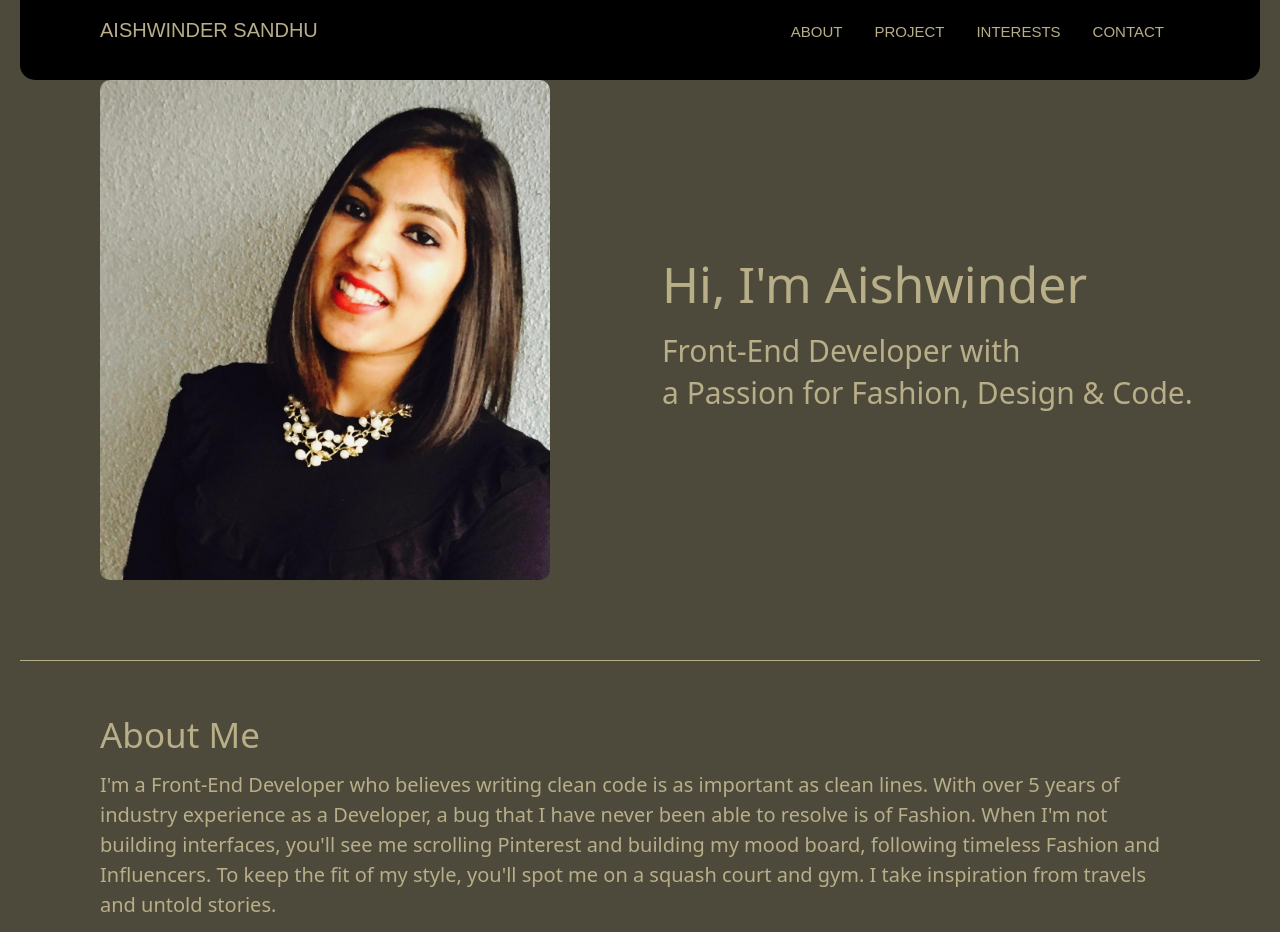
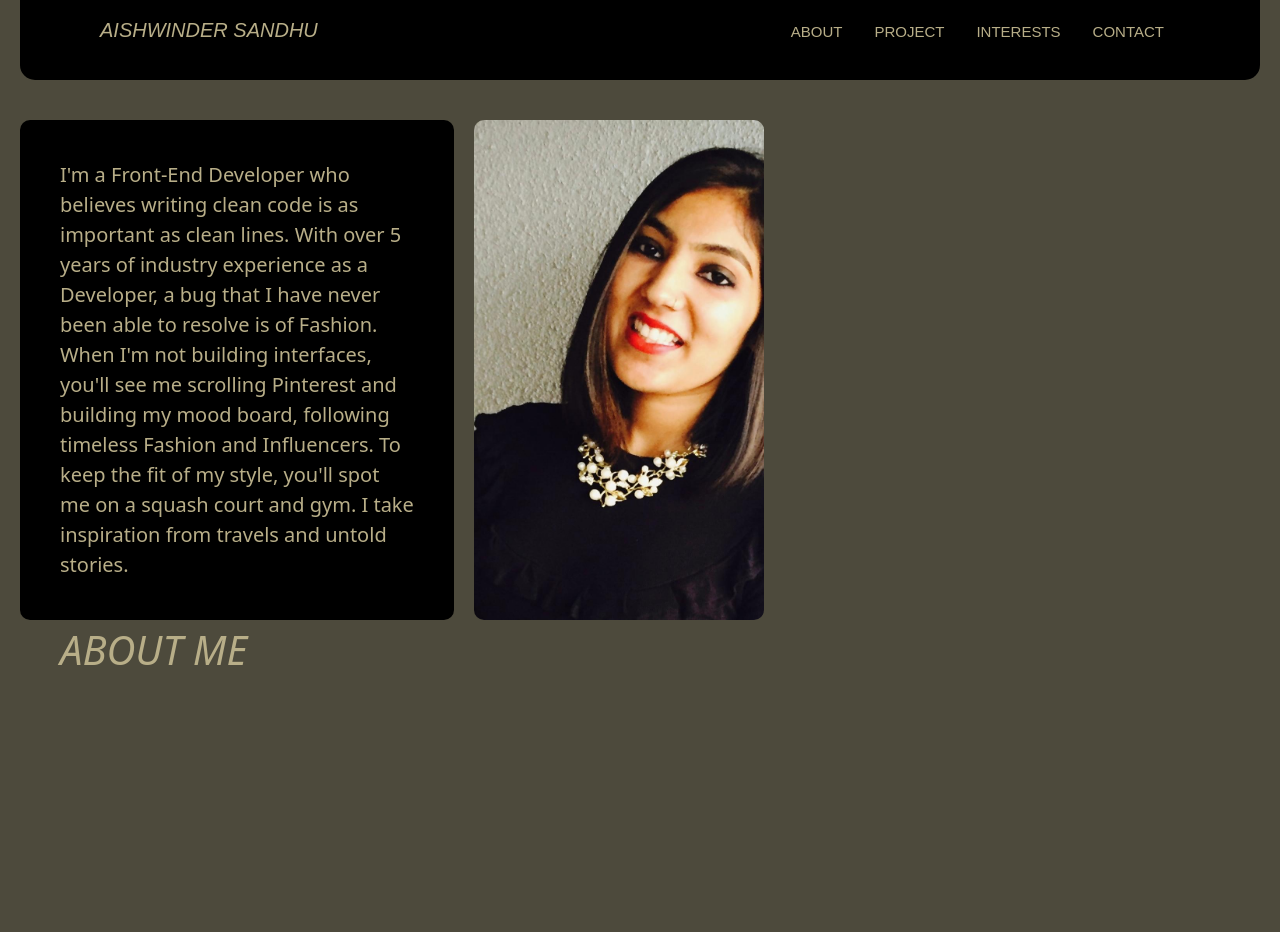
Before and after one commit to aishwindersandhu/portfolio, a React (Vite) app: page / in a window 1280 px wide. Shown: the part 40-972 px from the top of the page. Built offline with nearby package versions, Linux system fonts and the light colour scheme; the HTML template or start-up script is replaced by a standard one.

Commit message:
Portfolio layout implemented using TailwindCSS

```diff
--- a/package.json
+++ b/package.json
@@ -16,7 +16,7 @@
     "@vitejs/plugin-react": "^4.6.0",
     "autoprefixer": "^10.4.0",
     "postcss": "^8.4.0",
-    "tailwindcss": "^3.3.0",
+    "tailwindcss": "^3.4.17",
     "vite": "^4.0.0"
   }
 }
--- a/src/App.tsx
+++ b/src/App.tsx
@@ -1,7 +1,6 @@
 import React from 'react';
-import Hero from './components/Hero';
 import { Header } from './components/Header';
-import { About } from './components/About';
+import { LayoutComponent } from './components/Layout';
 import '../src/index.css'
 
 export default function App() {
@@ -9,13 +8,18 @@ export default function App() {
     <div className="font-sans">
       <div className="body-div">
         <Header></Header>
-        <About></About>
+        <div className="flex flex-row mt-10" style={{ height: '1000px' }}>
+          {/* multiple grid layout */}
+          <LayoutComponent
+          ></LayoutComponent>
+           {/* Experience side section */}
+          <div className="w-2/5">
+          </div>
+
+          <div>
+          </div>
+        </div>
       </div>
-      {/* <Hero />
-      <About />
-      <Portfolio />
-      <Interests />
-      <Contact /> */}
     </div>
   );
 }
--- a/src/components/About.tsx
+++ b/src/components/About.tsx
@@ -1,89 +1,15 @@
 import React from 'react';
-import profileImage from '../assets/images/portfolioImage.jpeg';
 import '../styles/about.css';
 
 export const About = () => {
-  {/* Intro Section */ }
-  const styles = {
-    header2: {
-      fontSize: '50px',
-      marginBottom: '0.5rem'
-    },
-    header3: {
-      fontSize: '35px',
-      marginBottom: '0.5rem'
-    },
-    aboutSection: { fontSize: '30px', lineHeight: '1.4' },
-    buttonStyle: {
-      marginTop: "1rem",
-      padding: "0.5rem 1.5rem",
-      backgroundColor: " rgb(17, 17, 17)",
-      color: '#b8ae88',
-      cursor: "pointer",
-      border: "1px solid #b8ae88",
-    },
-    aboutHeader: {
-      marginLeft: '5rem',
-      color: '#b8ae88',
-    },
-    aboutDescription: {
-      color: '#b8ae88',
-      fontSize: '20px',
-      paddingRight: '5rem'
-    },
-    interests: {
-      display: 'flex'
-    },
-    interestsDesc: {
-      width: '320px',
-      height: '300px',
-      border: '1px solid #b8ae88',
-      marginRight: '10rem'
-    }
-  }
   return (
     <React.Fragment>
-      <section className ="about-section">
-        <div className="about-grid">
-          <div className="about-image-wrapper">
-            <img
-              src={profileImage}
-              alt="Aishwinder_Sandhu"
-              className="image-style"
-            />
-          </div>
-            <div className="about-text">
-          <h2 style={styles.header2}>Hi, I'm Aishwinder</h2>
-          <p style={styles.aboutSection}>
-            Front-End Developer with <br /> a Passion for Fashion, Design & Code.
-          </p>
-          {/* <button style={styles.buttonStyle}>
-            View Work Link Github
-          </button> */}
-        </div>
-        </div>
-
-      </section>
-      <section >
-        <div style={styles.aboutHeader}>
-          <h3 style={styles.header3}>About Me</h3>
-          <p style={styles.aboutDescription}>
-            I'm a Front-End Developer who believes writing clean code is as important as clean lines.
-            With over 5 years of industry experience as a Developer, a bug that I have never been able to resolve is of Fashion.
-            When I'm not building interfaces, you'll see me scrolling Pinterest and building my mood board, following timeless Fashion and Influencers.
-            To keep the fit of my style, you'll spot me on a squash court and gym. I take inspiration from travels and untold stories.
-          </p>
-        </div>
-      </section>
-      <section >
-        <div style={styles.aboutHeader}>
-          <h3 style={styles.header3}>Interests</h3>
-          <div style={styles.interests}>
-            <div style={styles.interestsDesc}></div>
-            <div style={styles.interestsDesc}></div>
-            <div style={styles.interestsDesc}></div>
-          </div>
-        </div>
+      <section className="bg-black h-full about-section p-10">
+        <div> I'm a Front-End Developer who believes writing clean code is as important as clean lines.
+          With over 5 years of industry experience as a Developer, a bug that I have never been able to resolve is of Fashion.
+          When I'm not building interfaces, you'll see me scrolling Pinterest and building my mood board, following timeless Fashion and Influencers.
+          To keep the fit of my style, you'll spot me on a squash court and gym. I take inspiration from travels and untold stories.</div>
+        <div className="mt-10 about-me-header">ABOUT ME</div>
       </section>
     </React.Fragment>
   )
--- /dev/null
+++ b/src/components/Layout.tsx
@@ -0,0 +1,16 @@
+import react from "react";
+import { About } from "./About";
+import { ProfileImage } from "./ProfileImage";
+
+export const LayoutComponent  = () =>{
+  return (
+    <react.Fragment>
+       <div className="w-3/5 h-1/2 flex flex-row">
+            <div className="w-3/5">
+              <About></About>
+            </div>
+            <div className="w-2/5 ml-5"><ProfileImage></ProfileImage></div>
+          </div>
+    </react.Fragment>
+  )
+}
--- /dev/null
+++ b/src/components/ProfileImage.tsx
@@ -0,0 +1,12 @@
+import react from "react";
+import profileImage from '../assets/images/portfolioImage.jpeg';
+
+export const ProfileImage = () => {
+  return (
+    <img
+      src={profileImage}
+      alt="Aishwinder_Sandhu"
+      className="image-style h-full"
+    />
+  )
+}
--- a/src/styles/about.css
+++ b/src/styles/about.css
@@ -1,6 +1,6 @@
 .about-grid {
   display: grid;
-  grid-template-columns: auto 1fr;
+  /* grid-template-columns: auto 1fr; */
   /* grid is divided in two columns */
   gap: 2rem;
   max-width: 1200px;
@@ -8,10 +8,14 @@
 }
 
 .about-section {
-  margin-bottom: 3rem;
-  padding-bottom: 5rem;
-  border-bottom: 1px solid #b8ae88;
-  display: flex;
+  border-radius: 10px;
+  font-size: 20px;
+}
+
+.about-me-header {
+  font-size: 40px;
+  font-style: italic;
+  font-weight: 400;
 }
 
 .about-image-wrapper {
@@ -20,11 +24,9 @@
 }
 
 .image-style {
-  width: 450px;
-  height: 500px;
+  width: 361px;
   object-fit: cover;
   margin-right: 5rem;
-  margin-left: 5rem;
   border-radius: 10px;
 }
 
--- a/src/styles/header.css
+++ b/src/styles/header.css
@@ -11,6 +11,7 @@
 }
 .header-name{
   font-size: 20px;
+  font-style: italic;
 }
 .header-nav{
     font-size: 15px;
--- a/tailwind.config.js
+++ b/tailwind.config.js
@@ -1,5 +1,5 @@
 module.exports = {
-  content: ["./index.html", "./src/**/*.{js,jsx}"],
+  content: ["./index.html", "./src/**/*.{js,jsx,tsx}"],
   theme: {
     extend: {},
   },
```
Also changed, not shown: 1 other file (tests, documents, lock files or other folders).
